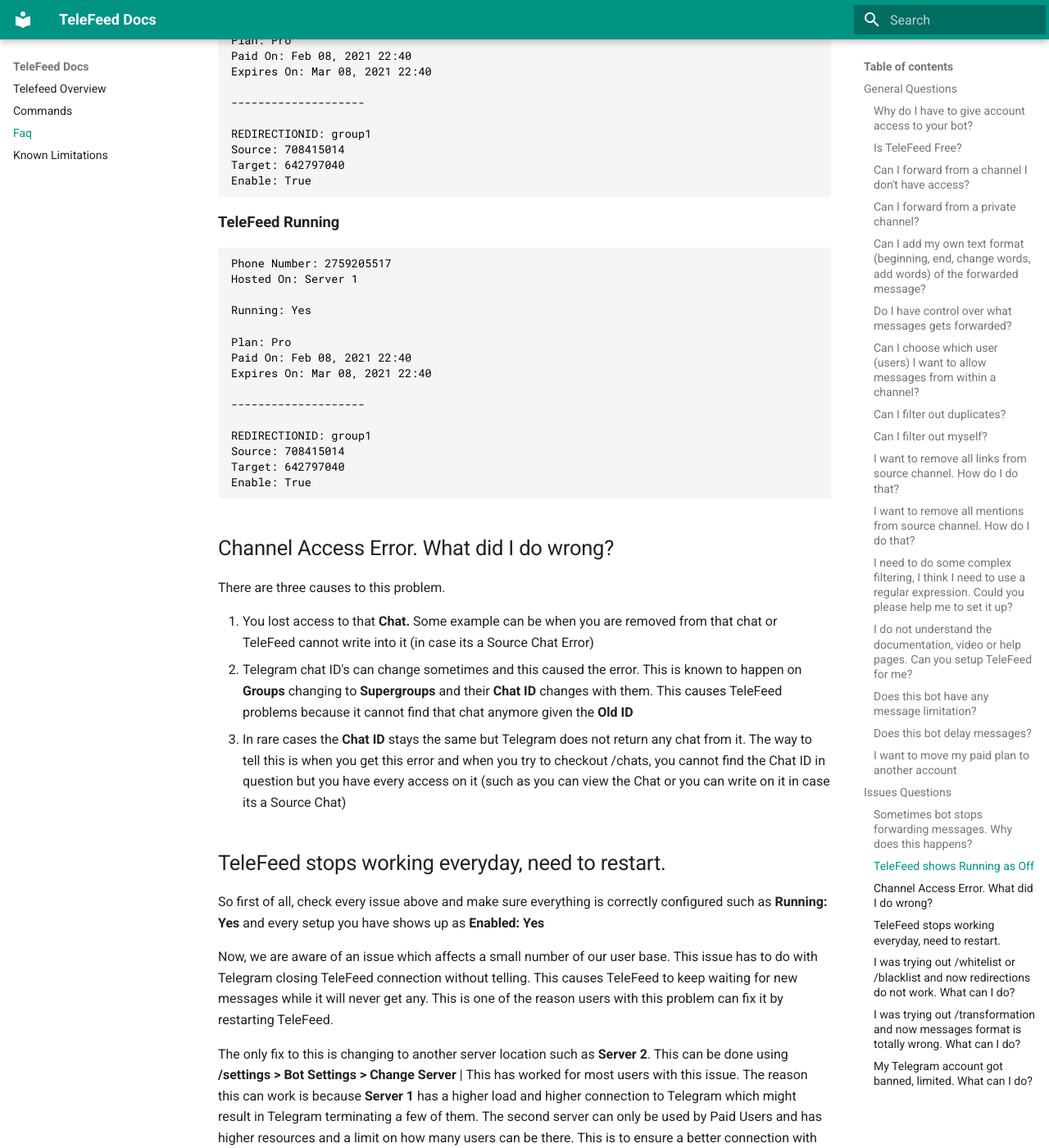
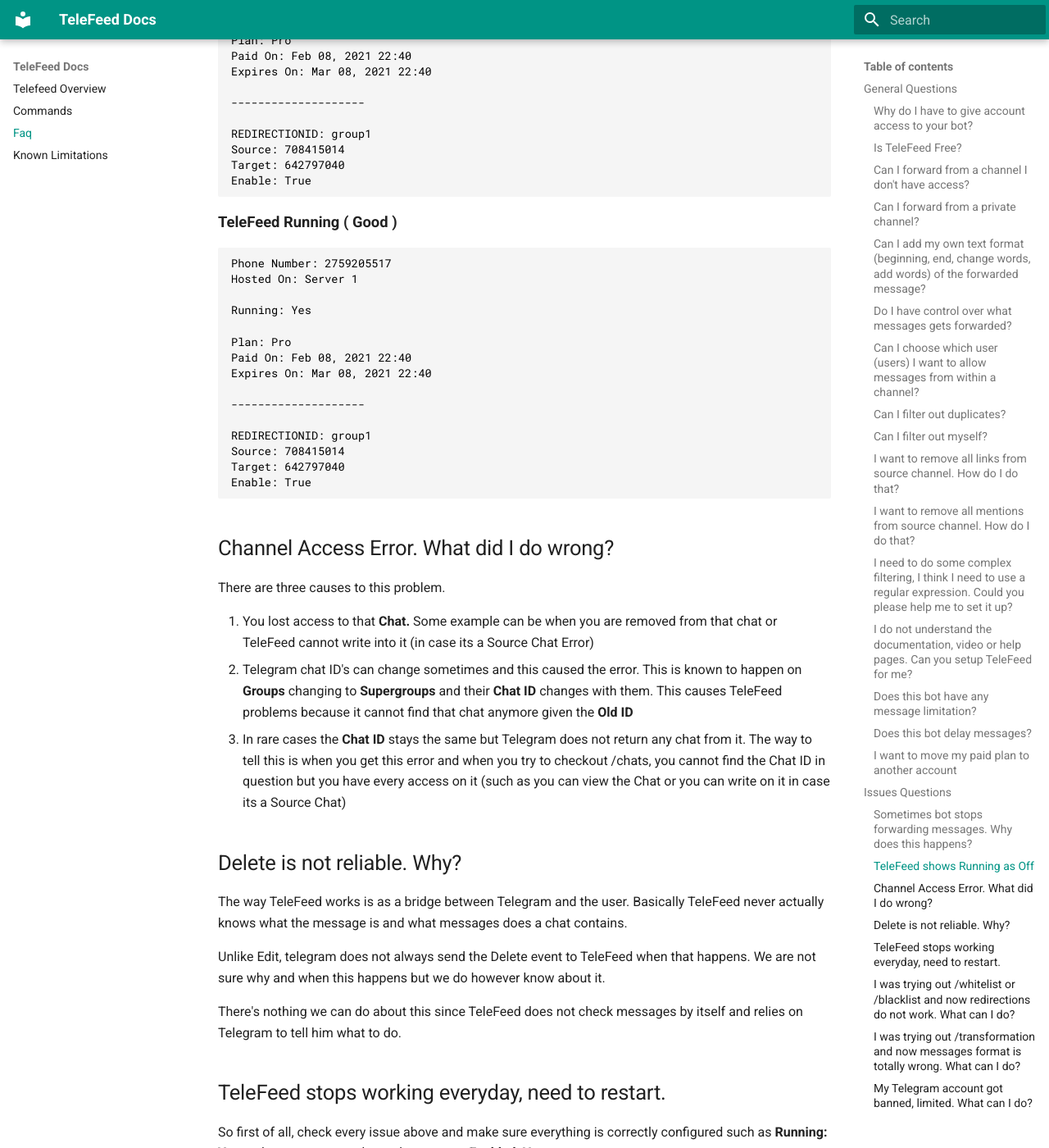
Before and after one commit to PSYR3X/telefeed_docs, an MkDocs documentation site: the page built from docs/faq.md, in a window 1280 px wide and 1400 px high, scrolled down 5376 px. Shown: the whole window at 82% size. Built offline with MkDocs 1.6.1 and Material for MkDocs 9.7.7, drawn with Linux system fonts in a browser that asks for light colours; some of the changed text lies outside the part shown.

Commit message:
Documentation improvement

````diff
--- a/docs/faq.md
+++ b/docs/faq.md
@@ -213,7 +213,7 @@ Most of the times when users ask us why their forwarding is not working is becau
 If teleFeed is not running, use the command <b>/settings</b>, choose your phone number account and then navigate through the button <b>Bot Settings</b> and click <b>Start</b>
 
 
-<p style="margin-bottom: 0px;"><b style="font-size: 115%; ">TeleFeed not running, stopped manually</b></p>
+<p style="margin-bottom: 0px;"><b style="font-size: 115%; ">TeleFeed not running, stopped manually ( Bad )</b></p>
 ```nohighlight
 Phone Number: 2759205517
 Hosted On: Server 1
@@ -233,7 +233,7 @@ Target: 642797040
 Enable: True
 ```
 
-<p style="margin-bottom: 0px;"><b style="font-size: 115%; ">TeleFeed Running</b></p>
+<p style="margin-bottom: 0px;"><b style="font-size: 115%; ">TeleFeed Running ( Good )</b></p>
 ```nohighlight
 Phone Number: 2759205517
 Hosted On: Server 1
@@ -259,6 +259,14 @@ There are three causes to this problem.
 1.   You lost access to that <b>Chat.</b> Some example can be when you are removed from that chat or TeleFeed cannot write into it (in case its a Source Chat Error)
 2.   Telegram chat ID's can change sometimes and this caused the error. This is known to happen on <b>Groups</b> changing to <b>Supergroups</b> and their <b>Chat ID</b> changes with them. This causes TeleFeed problems because it cannot find that chat anymore given the <b>Old ID</b>
 3.   In rare cases the <b>Chat ID</b> stays the same but Telegram does not return any chat from it. The way to tell this is when you get this error and when you try to checkout /chats, you cannot find the Chat ID in question but you have every access on it (such as you can view the Chat or you can write on it in case its a Source Chat)
+
+### Delete is not reliable. Why?
+
+The way TeleFeed works is as a bridge between Telegram and the user. Basically TeleFeed never actually knows what the message is and what messages does a chat contains.
+
+Unlike Edit, telegram does not always send the Delete event to TeleFeed when that happens. We are not sure why and when this happens but we do however know about it.
+
+There's nothing we can do about this since TeleFeed does not check messages by itself and relies on Telegram to tell him what to do.
 
 ### TeleFeed stops working everyday, need to restart.
 
````
